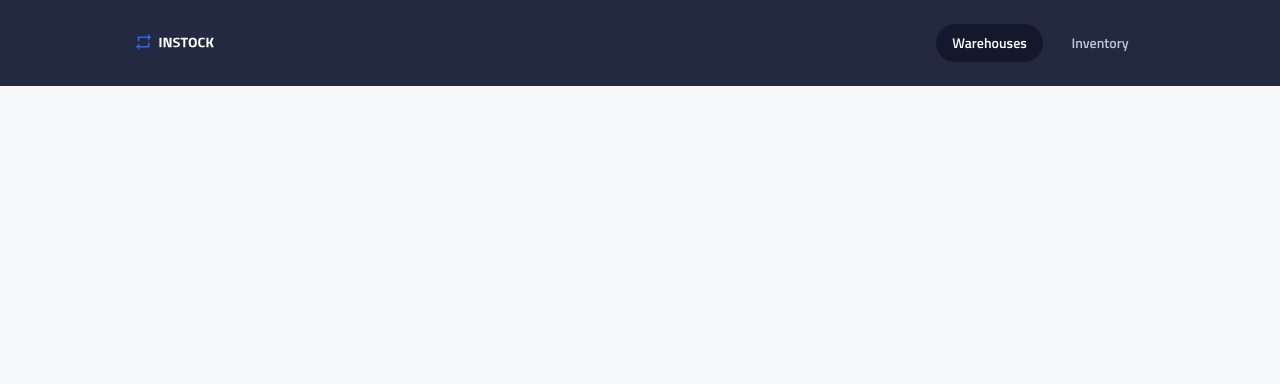
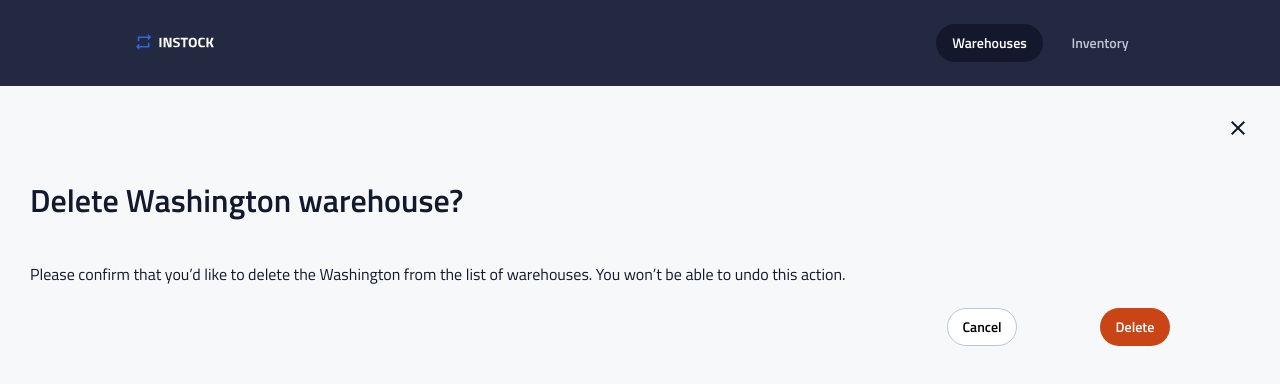
Before and after one commit to ykuruvilla/stratford-instock-frontend, a React (Create React App) app: page / in a window 1280 px wide. Shown: the top 384 px of the page. Built offline with nearby package versions, Linux system fonts and the light colour scheme.

Commit message:
Fix fonts and button padding

```diff
--- a/src/App.js
+++ b/src/App.js
@@ -3,6 +3,7 @@ import { BrowserRouter } from "react-router-dom";
 import Header from "./components/Header/Header";
 import Inventory from "./pages/Inventory/Inventory";
 import Warehouses from "./pages/Warehouses/Warehouses";
+import { DeleteWarehouseModal } from "./components/DeleteWarehouseModal/DeleteWarehouseModal";
 
 function App() {
   return (
@@ -11,8 +12,9 @@ function App() {
         <Header />
         <Switch>
           <Redirect exact from="/warehouses" to="/" />
-          <Route path="/" component={""} />
-          <Route path="/inventory" component={""} />
+          <Route path="/" component={DeleteWarehouseModal} />
+          {/* <Route path="/" component={""} />
+          <Route path="/inventory" component={""} /> */}
         </Switch>
       </BrowserRouter>
     </>
--- a/src/components/Button/Button.scss
+++ b/src/components/Button/Button.scss
@@ -3,35 +3,36 @@
 @use "../../styles/partials/globals/colors" as *;
 
 //    &:hover {
-//     background-color: var(--brainflix-dark-blue);
+//     background-color: $brainflix-dark-blue;
 //   }
 
 .button {
   height: 36px;
   font-family: "TitilliumWeb";
+  @include fonts(1.3rem, 2rem, 600);
   width: 100%;
   border-radius: 20px;
   border: none;
   display: flex;
   align-items: center;
   justify-content: center;
-  margin: 0 8px;
   text-transform: capitalize;
 
   &__cancel {
-    background-color: var(--white);
-    border: solid 1px var(--cloud);
+    background-color: $white;
+    border: solid 1px $cloud;
   }
 
   &__delete {
-    background-color: var(--red);
-    color: var(--white);
+    background-color: $red;
+    color: $white;
   }
 }
 
 //Styles for tablet
 @include medium {
   .button {
+    @include fonts(1.4rem, 2.2rem, 600);
     padding: 0 16px;
     height: 38px;
     width: 70px;
--- a/src/components/DeleteWarehouseModal/DeleteWarehouseModal.js
+++ b/src/components/DeleteWarehouseModal/DeleteWarehouseModal.js
@@ -17,15 +17,18 @@ export const DeleteWarehouseModal = (props) => {
       </Link>
       <div>
         <h1 className="title">Delete Washington warehouse?</h1>
-        <p>
+        <p className="body-large">
           Please confirm that you’d like to delete the Washington from the list
           of warehouses. You won’t be able to undo this action.
         </p>
       </div>
-      <div className="button-container">
-        <Link to="/">
-          <Button type="cancel" />
+      <div className="buttons-container">
+        <Link to="/" className="link">
+          <div className="button__margins">
+            <Button type="cancel" />
+          </div>
         </Link>
+
         <Button type="delete" onClick={deleteWarehouse} />
       </div>
     </section>
--- a/src/components/DeleteWarehouseModal/DeleteWarehouseModal.scss
+++ b/src/components/DeleteWarehouseModal/DeleteWarehouseModal.scss
@@ -7,12 +7,20 @@
   height: 100%;
 }
 
+.link {
+  width: 100%;
+}
+
 .title {
   margin: 4rem 0;
 }
-.button-container {
+
+.button__margins {
+  margin: 0 15px;
+}
+.buttons-container {
   display: flex;
-  justify-content: space-between;
+  // justify-content: space-between;
   position: fixed;
   bottom: 0;
   padding: 0px 40px 20px 0px;
@@ -29,11 +37,15 @@
   .container {
     height: 60%;
   }
-  .button-container {
+  .buttons-container {
     display: flex;
     justify-content: flex-end;
     padding: 20px 80px 20px 20px;
     width: 100%;
     position: relative;
   }
+
+  .link {
+    width: 15%;
+  }
 }
--- a/src/styles/partials/globals/_fonts.scss
+++ b/src/styles/partials/globals/_fonts.scss
@@ -5,6 +5,7 @@
   src: url("../../../assets/fonts/TitilliumWeb-Regular.ttf");
   font-weight: 400;
 }
+
 @font-face {
   font-family: "TitilliumWeb";
   src: url("../../../assets/fonts/TitilliumWeb-SemiBold.ttf");
```
